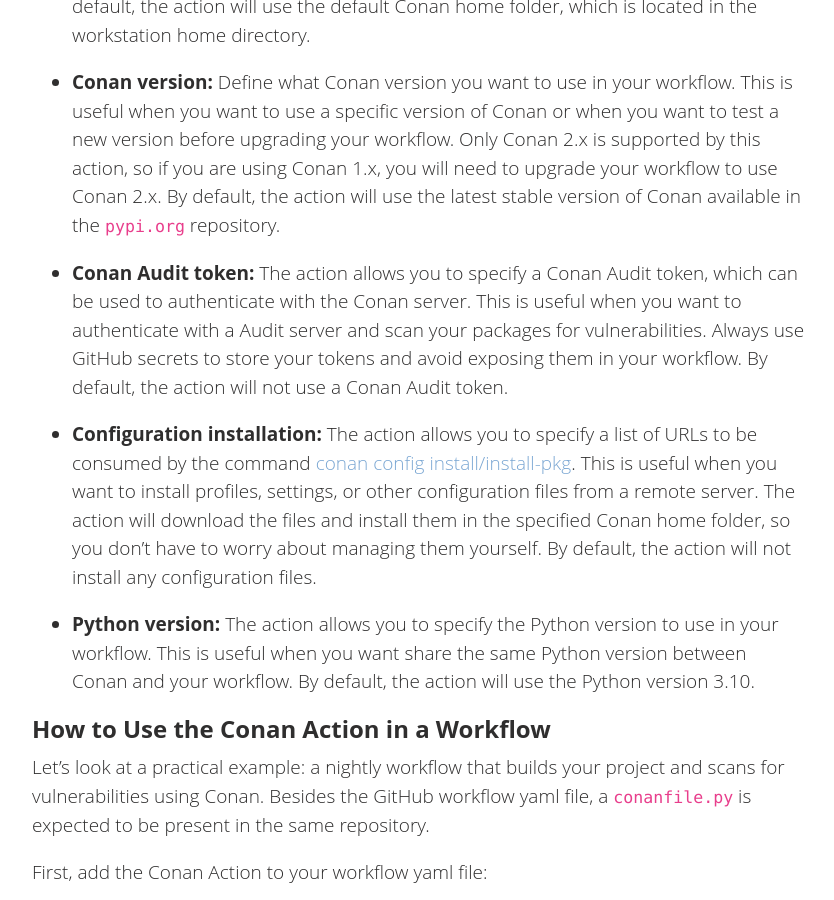
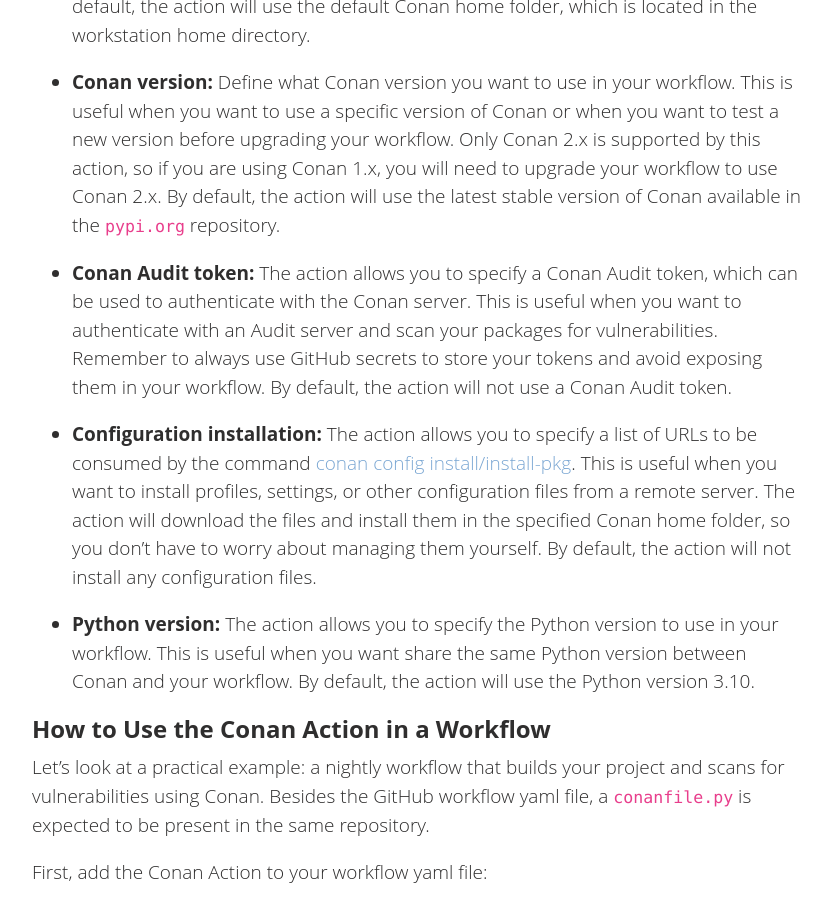
Before and after one commit to conan-io/conan-io.github.io, a Jekyll site: the page built from _posts/2025-04-22-Conan-Github-Action.markdown, in a window 1280 px wide and 900 px high, scrolled down 1300 px. Shown: the whole window, without its empty margins (20-854 px from the left). Built offline with Jekyll 4.4.1, drawn with Linux system fonts in a browser that asks for light colours; comment, search, counter and statistics services are not loaded.

Commit message:
Update _posts/2025-04-22-Conan-Github-Action.markdown
Co-authored-by: Abril Rincón Blanco <5364255+AbrilRBS@users.noreply.github.com>

```diff
--- a/_posts/2025-04-22-Conan-Github-Action.markdown
+++ b/_posts/2025-04-22-Conan-Github-Action.markdown
@@ -27,7 +27,7 @@ The Conan GitHub Action offers some features to customize your workflow executio
 
 - **Conan version:** Define what Conan version you want to use in your workflow. This is useful when you want to use a specific version of Conan or when you want to test a new version before upgrading your workflow. Only Conan 2.x is supported by this action, so if you are using Conan 1.x, you will need to upgrade your workflow to use Conan 2.x. By default, the action will use the latest stable version of Conan available in the `pypi.org` repository.
 
-- **Conan Audit token:** The action allows you to specify a Conan Audit token, which can be used to authenticate with the Conan server. This is useful when you want to authenticate with a Audit server and scan your packages for vulnerabilities. Always use GitHub secrets to store your tokens and avoid exposing them in your workflow.
+- **Conan Audit token:** The action allows you to specify a Conan Audit token, which can be used to authenticate with the Conan server. This is useful when you want to authenticate with an Audit server and scan your packages for vulnerabilities. Remember to always use GitHub secrets to store your tokens and avoid exposing them in your workflow.
 By default, the action will not use a Conan Audit token.
 
 - **Configuration installation:** The action allows you to specify a list of URLs to be consumed by the command [conan config install/install-pkg](https://docs.conan.io/2/reference/commands/config.html). This is useful when you want to install profiles, settings, or other configuration files from a remote server. The action will download the files and install them in the specified Conan home folder, so you don't have to worry about managing them yourself. By default, the action will not install any configuration files.
```
